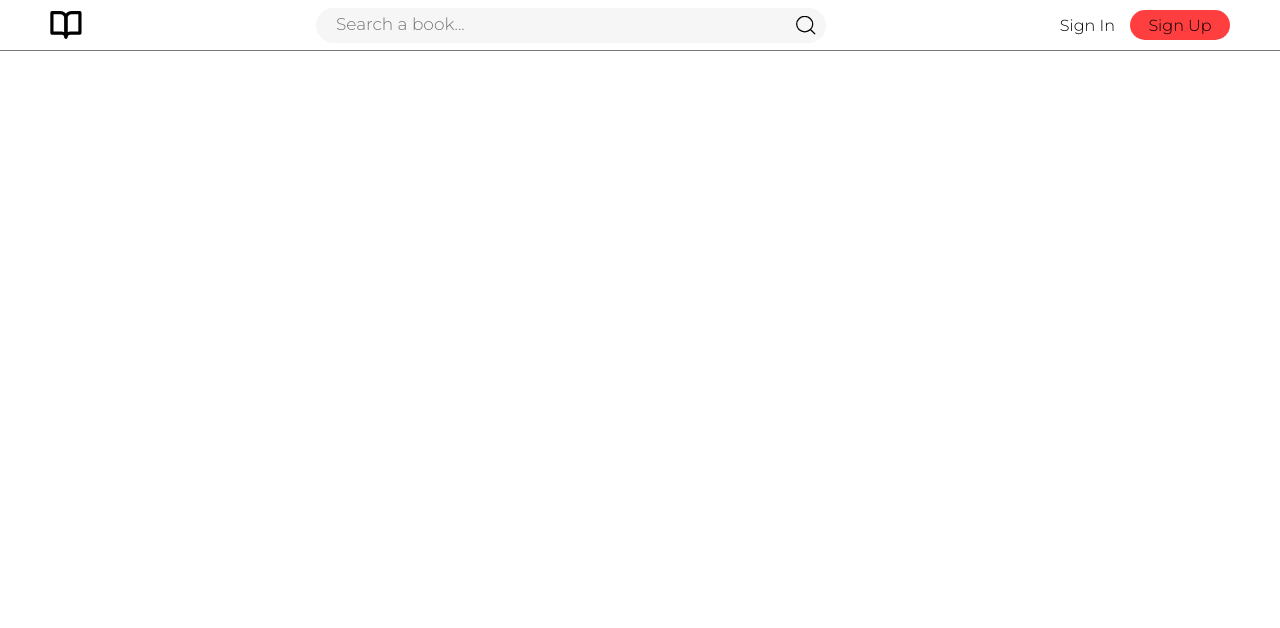
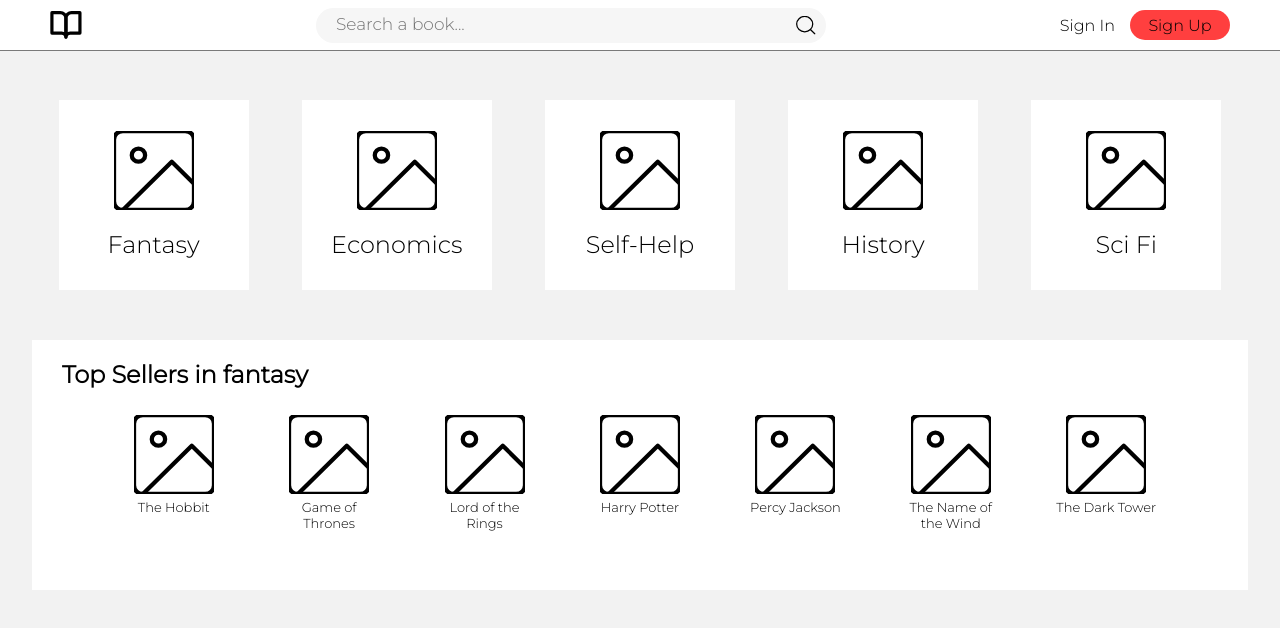
Before and after one commit to LucasNarZ/Book_E-commerce, a React (Create React App) app in the folder e-commerce/: page / in a window 1280 px wide. Shown: the top 628 px of the page. Built offline with nearby package versions, Linux system fonts and the light colour scheme.

Commit message:
inicial page

```diff
--- a/e-commerce/src/App.jsx
+++ b/e-commerce/src/App.jsx
@@ -1,5 +1,7 @@
 import bookIcon from './icons/icon_book.svg'
 import iconSearch from './icons/icon_search_.svg'
+import iconImage from './icons/icon_image.svg'
+
 import React from 'react';
 
 import './css/styles.css';
@@ -22,10 +24,76 @@
     )
 }
 
+function InicialPage(props){
+    return(
+        <section id='inicial-section'>
+            <div className="book-departments">
+                <div className="book-department">
+                    <img src= {iconImage} alt="book" className='book'/>
+                    <p className='department-name'>Fantasy</p>
+                </div>
+                <div className="book-department">
+                    <img src= {iconImage} alt="book" className='book'/>
+                    <p className='department-name'>Economics</p>
+                </div>
+                <div className="book-department">
+                    <img src= {iconImage} alt="book" className='book'/>
+                    <p className='department-name'>Self-Help</p>
+                </div>
+                <div className="book-department">
+                    <img src= {iconImage} alt="book" className='book'/>
+                    <p className='department-name'>History</p>
+                </div>
+                <div className="book-department">
+                    <img src= {iconImage} alt="book" className='book'/>
+                    <p className='department-name'>Sci Fi</p>
+                </div>
+            </div>
+
+            <div className="department-top-sellers">
+                <h1 className='title'>Top Sellers in fantasy</h1>
+                <div className="department-books">
+                    <div className="book-info">
+                        <img src={iconImage} alt="book" className='book'/>
+                        <p className='book-name'>The Hobbit</p>
+                    </div>
+                    <div className="book-info">
+                        <img src={iconImage} alt="book" className='book'/>
+                        <p className='book-name'>Game of Thrones</p>
+                    </div>
+                    <div className="book-info">
+                        <img src={iconImage} alt="book" className='book'/>
+                        <p className='book-name'>Lord of the Rings</p>
+                    </div>
+                    <div className="book-info">
+                        <img src={iconImage} alt="book" className='book'/>
+                        <p className='book-name'>Harry Potter</p>
+                    </div>
+                    <div className="book-info">
+                        <img src={iconImage} alt="book" className='book'/>
+                        <p className='book-name'>Percy Jackson</p>
+                    </div>
+                    <div className="book-info">
+                        <img src={iconImage} alt="book" className='book'/>
+                        <p className='book-name'>The Name of the Wind</p>
+                    </div>
+                    <div className="book-info">
+                        <img src={iconImage} alt="book" className='book'/>
+                        <p className='book-name'>The Dark Tower</p>
+                    </div>
+                </div>
+            </div>
+
+        </section>
+    )
+}
+
+
 function App() {
     return(
         <React.Fragment>
             <Header />
+            <InicialPage />
         </React.Fragment>
     )
 }
--- a/e-commerce/src/css/styles.css
+++ b/e-commerce/src/css/styles.css
@@ -12,7 +12,9 @@
   display: flex;
   position: fixed;
   justify-content: space-between;
+  background-color: white;
   align-items: center;
+  z-index: 100;
   border-bottom: 1px solid rgb(122, 122, 122);
 }
 #header .book-icon {
@@ -57,4 +59,68 @@
   margin-left: 15px;
 }
 
+#inicial-section {
+  display: flex;
+  flex-direction: column;
+  height: 2000px;
+  align-items: center;
+  padding-top: 50px;
+  background-color: #F2F2F2;
+}
+#inicial-section .book {
+  width: 80px;
+}
+#inicial-section .book-departments {
+  display: flex;
+  width: 95vw;
+  margin-top: 50px;
+  justify-content: space-around;
+}
+#inicial-section .book-departments .book-department {
+  display: flex;
+  flex-direction: column;
+  align-items: center;
+  justify-content: center;
+  background-color: white;
+  width: 190px;
+  height: 190px;
+}
+#inicial-section .book-departments .book-department .department-name {
+  font-size: 24px;
+  margin-top: 20px;
+}
+#inicial-section .department-top-sellers {
+  display: flex;
+  position: relative;
+  flex-direction: column;
+  justify-content: space-around;
+  width: 85vw;
+  padding: 0 5vw;
+  height: 250px;
+  margin-top: 50px;
+  background-color: white;
+}
+#inicial-section .department-top-sellers .title {
+  position: absolute;
+  top: 20px;
+  left: 30px;
+}
+#inicial-section .department-top-sellers .department-books {
+  display: flex;
+  justify-content: space-around;
+  align-items: center;
+}
+#inicial-section .department-top-sellers .department-books .book-info {
+  width: 100px;
+  height: 100px;
+  display: flex;
+  flex-direction: column;
+  align-items: center;
+}
+#inicial-section .department-top-sellers .department-books .book-info .book-name {
+  text-align: center;
+  font-size: 13px;
+  margin-top: 5px;
+}
+
 /*# sourceMappingURL=styles.css.map */
--- a/e-commerce/src/scss/styles.scss
+++ b/e-commerce/src/scss/styles.scss
@@ -3,6 +3,7 @@
 
 $search-bar-color: #F6F6F6;
 $sign-up-btn-color: #FF3F3F;
+$inicial-section-color: #F2F2F2;
 
 
 *{
@@ -19,7 +20,9 @@
     display: flex;
     position: fixed;
     justify-content: space-between;
+    background-color: white;
     align-items: center;
+    z-index: 100;
     border-bottom: 1px solid rgb(122, 122, 122);
 
     .book-icon{
@@ -66,3 +69,71 @@
     }
 
 }
+
+#inicial-section{
+    display: flex;
+    flex-direction: column;
+    height: 2000px;
+    align-items: center;
+    padding-top: 50px;
+    background-color: $inicial-section-color;
+
+    .book{
+        width: 80px;
+    }
+
+    .book-departments{
+        display: flex;
+        width: 95vw;
+        margin-top: 50px;
+        justify-content: space-around;
+
+        .book-department{
+            display: flex;
+            flex-direction: column;
+            align-items: center;
+            justify-content: center;
+            background-color: white;
+            width: 190px;
+            height: 190px;
+            .department-name{
+                font-size: 24px;
+                margin-top: 20px;
+            }
+        }
+    }
+    .department-top-sellers{
+        display: flex;
+        position: relative;
+        flex-direction: column;
+        justify-content: space-around;
+        width: 85vw;
+        padding: 0 5vw;
+        height: 250px;
+        margin-top: 50px;
+        background-color: white;
+        .title{
+            position: absolute;
+            top: 20px;
+            left: 30px;
+        }
+        .department-books{
+            display: flex;
+            justify-content: space-around;
+            align-items: center;
+            .book-info{
+                width: 100px;
+                height: 100px;
+                display: flex;
+                flex-direction: column;
+                align-items: center;
+                .book-name{
+                    text-align: center;
+                    font-size: 13px;
+                    margin-top: 5px;
+                }
+            }
+        }
+    }
+
+}
```
Also changed, not shown: e-commerce/src/icons/icon_image.svg (added), 1 other file (tests, documents, lock files or other folders).
